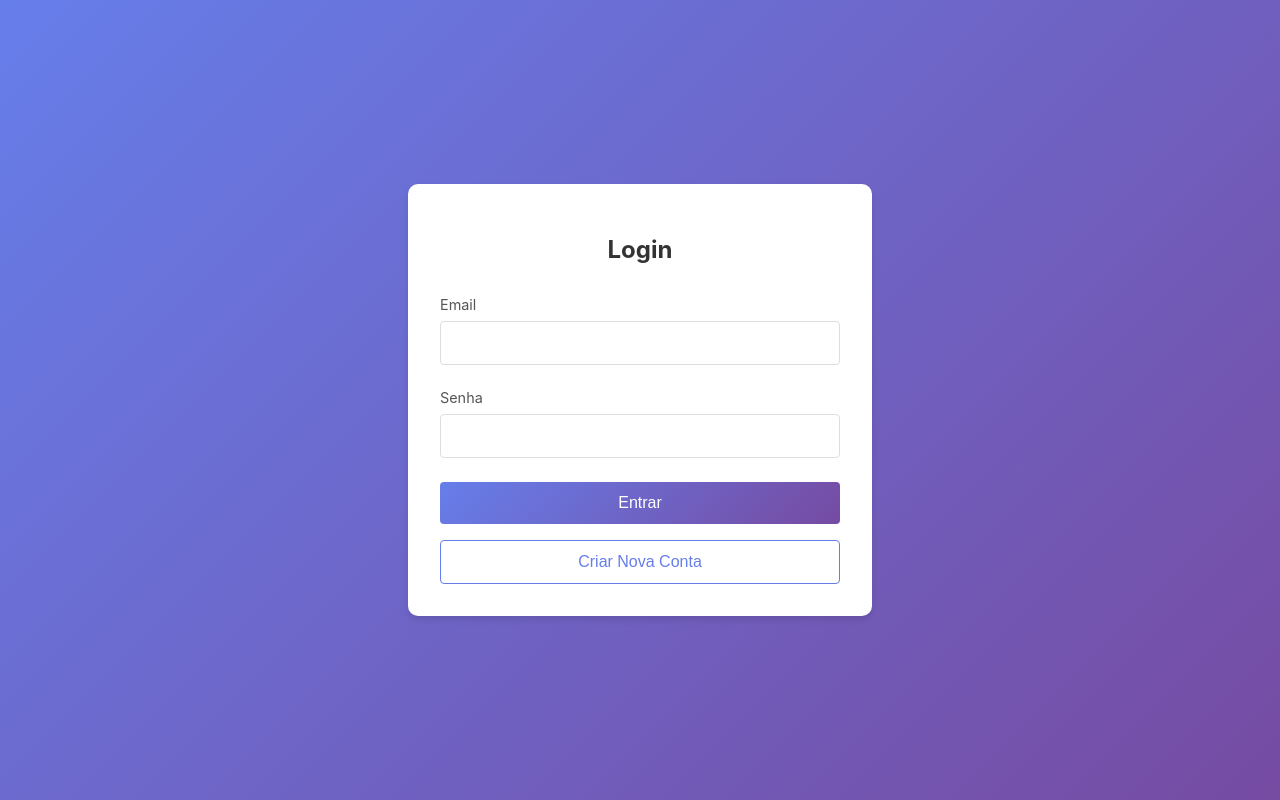
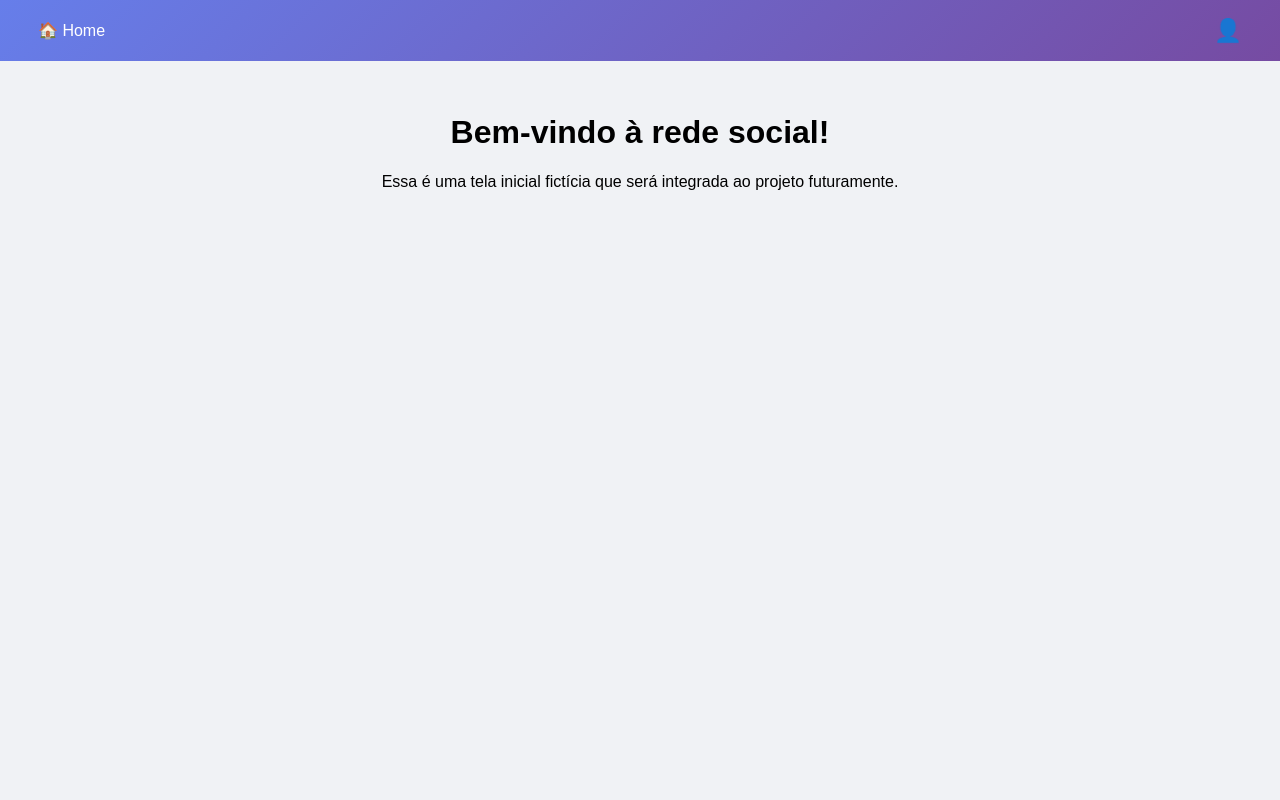
Before and after one commit to JoaoBittencourt1/ProjetoFinalWeb, a React (Create React App) app: page /home-prototype in a window 1280 px wide. Built offline with nearby package versions, Linux system fonts and the light colour scheme.

Commit message:
criação de um protótipo de uma tela inicial sem login inserido, com botão de homepage e menu suspenso de informações do usuário, para acessar essa página foi criado um botão de menu protótipo no login

```diff
--- a/src/App.js
+++ /dev/null
@@ -1,23 +0,0 @@
-import { BrowserRouter as Router, Routes, Route } from 'react-router-dom';
-import LoginContainer from './components/Logincontainer/Logincontainer';
-import RegisterContainer from './components/RegisterContainer/RegisterContainer';
-
-export default function App() {
-    return ( <
-        Router >
-        <
-        Routes >
-        <
-        Route path = "/login"
-        element = { < LoginContainer / > }
-        /> <
-        Route path = "/register"
-        element = { < RegisterContainer / > }
-        /> <
-        Route path = "*"
-        element = { < LoginContainer / > }
-        /> < /
-        Routes > <
-        /Router>
-    );
-}
--- /dev/null
+++ b/src/App.jsx
@@ -0,0 +1,17 @@
+import { BrowserRouter as Router, Routes, Route } from 'react-router-dom';
+import LoginContainer from './components/Logincontainer/Logincontainer';
+import RegisterContainer from './components/RegisterContainer/RegisterContainer';
+import HomePrototype from './components/HomePrototype/HomePrototype'; // <- import novo
+
+export default function App() {
+    return (
+        <Router>
+            <Routes>
+                <Route path="/login" element={<LoginContainer />} />
+                <Route path="/register" element={<RegisterContainer />} />
+                <Route path="/home-prototype" element={<HomePrototype />} /> {/* <- nova rota */}
+                <Route path="*" element={<LoginContainer />} />
+            </Routes>
+        </Router>
+    );
+}
--- /dev/null
+++ b/src/components/HomePrototype/HomePrototype.css
@@ -0,0 +1,61 @@
+.home-wrapper {
+    font-family: Arial, sans-serif;
+    height: 100vh;
+    background-color: #f0f2f5;
+}
+
+.header {
+    background: linear-gradient(135deg, #667eea 0%, #764ba2 100%);
+    color: white;
+    padding: 1rem 2rem;
+    display: flex;
+    justify-content: space-between;
+    align-items: center;
+    top: 0;
+    z-index: 10;
+}
+
+.home-button {
+    background: none;
+    color: white;
+    font-size: 1rem;
+    border: none;
+    cursor: pointer;
+}
+
+.profile-section {
+    position: relative;
+}
+
+.profile-toggle {
+    background: none;
+    color: white;
+    font-size: 1.4rem;
+    border: none;
+    cursor: pointer;
+}
+
+.profile-dropdown {
+    position: absolute;
+    top: 2.5rem;
+    right: 0;
+    background-color: white;
+    color: #333;
+    padding: 1rem;
+    border-radius: 8px;
+    box-shadow: 0 2px 8px rgba(0, 0, 0, 0.1);
+    min-width: 200px;
+    text-align: center;
+}
+
+.profile-dropdown img {
+    width: 50px;
+    height: 50px;
+    border-radius: 50%;
+    margin-bottom: 0.5rem;
+}
+
+.main-content {
+    padding: 2rem;
+    text-align: center;
+}
--- /dev/null
+++ b/src/components/HomePrototype/HomePrototype.jsx
@@ -0,0 +1,36 @@
+import React, { useState } from 'react';
+import './HomePrototype.css';
+
+export default function HomePrototype() {
+    const [showProfile, setShowProfile] = useState(false);
+
+    const mockUser = {
+        name: "Usuário Exemplo",
+        email: "usuario@exemplo.com",
+        profilePic: "https://via.placeholder.com/50"
+    };
+
+    return (
+        <div className="home-wrapper">
+            <header className="header">
+                <button className="home-button">🏠 Home</button>
+                <div className="profile-section">
+                    <button className="profile-toggle" onClick={() => setShowProfile(!showProfile)}>
+                        👤
+                    </button>
+                    {showProfile && (
+                        <div className="profile-dropdown">
+                            <img src={mockUser.profilePic} alt="Foto de perfil" />
+                            <p><strong>{mockUser.name}</strong></p>
+                            <p>{mockUser.email}</p>
+                        </div>
+                    )}
+                </div>
+            </header>
+            <main className="main-content">
+                <h1>Bem-vindo à rede social!</h1>
+                <p>Essa é uma tela inicial fictícia que será integrada ao projeto futuramente.</p>
+            </main>
+        </div>
+    );
+}
--- a/src/components/Logincontainer/Logincontainer.css
+++ b/src/components/Logincontainer/Logincontainer.css
@@ -94,3 +94,19 @@ h2 {
     align-items: center;
     justify-content: center;
 }
+
+.prototype-button {
+    margin-top: 1rem;
+    width: 100%;
+    padding: 0.75rem;
+    background: #444;
+    color: white;
+    border: none;
+    border-radius: 4px;
+    font-size: 1rem;
+    cursor: pointer;
+}
+
+.prototype-button:hover {
+    background: #222;
+}
--- a/src/components/Logincontainer/Logincontainer.jsx
+++ b/src/components/Logincontainer/Logincontainer.jsx
@@ -48,7 +48,15 @@ export default function LoginContainer() {
                         Criar Nova Conta
                     </button>
                 </form>
+                <button
+                type="button"
+                className="prototype-button"
+                onClick={() => navigate('/home-prototype')}
+            >
+                Ir para protótipo
+            </button>
             </div>
         </div>
+
     );
 }
```
Also changed, not shown: 1 other file (tests, documents, lock files or other folders).
